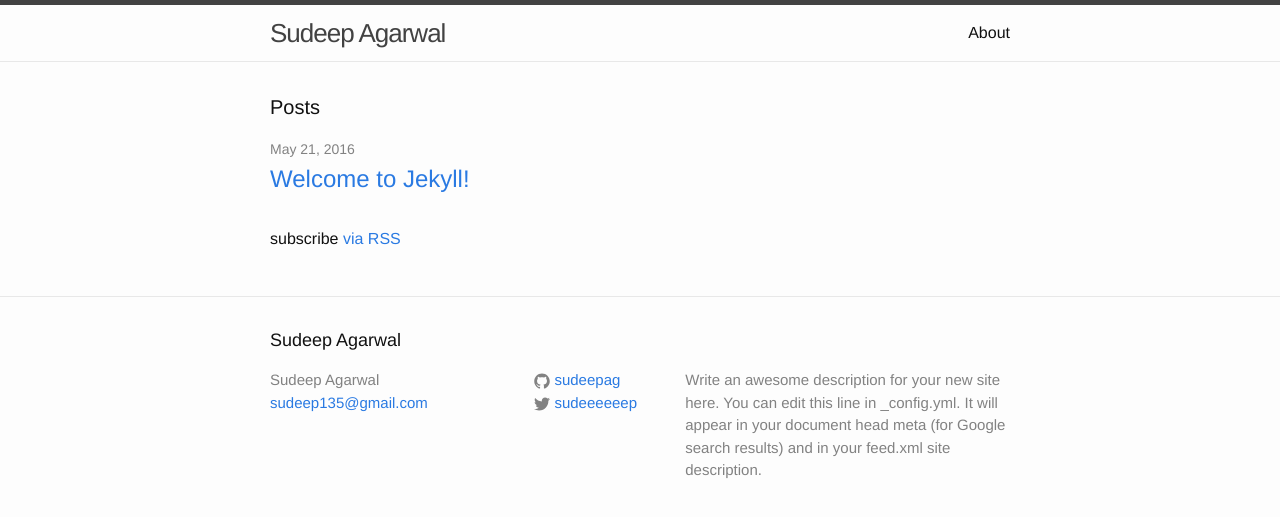
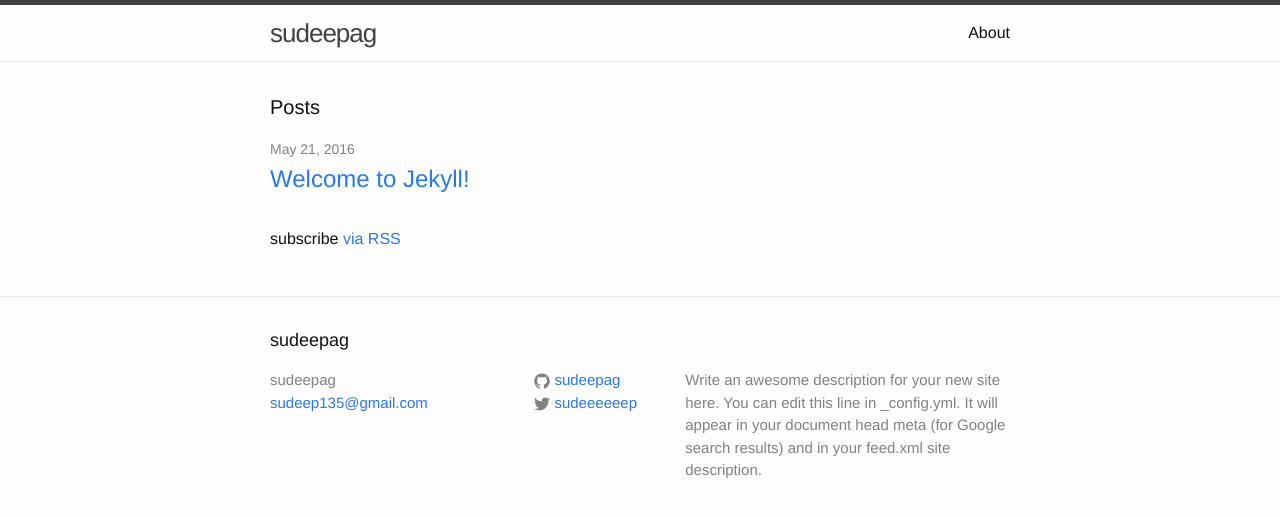
Before and after one commit to sudeepag/sudeep.co, a Jekyll site: the page built from index.html, in a window 1280 px wide. Shown: the top 517 px of the page. Built offline with Jekyll 4.4.1, drawn with Linux system fonts in a browser that asks for light colours.

Commit message:
Update _config.yml

```diff
--- a/_config.yml
+++ b/_config.yml
@@ -6,7 +6,7 @@
 # 'jekyll serve'. If you change this file, please restart the server process.
 
 # Site settings
-title: Sudeep Agarwal
+title: sudeepag
 email: sudeep135@gmail.com
 description: > # this means to ignore newlines until "baseurl:"
   Write an awesome description for your new site here. You can edit this
```
